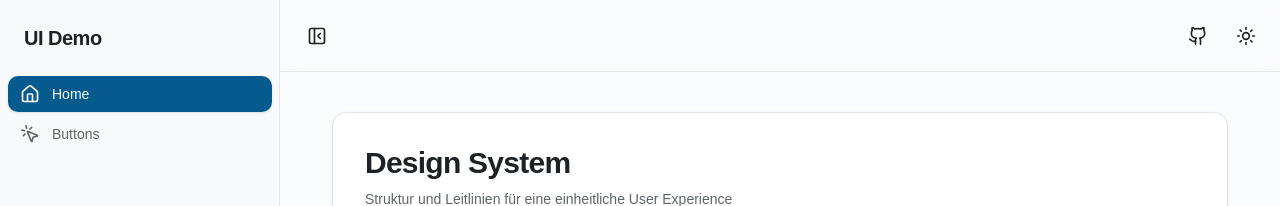
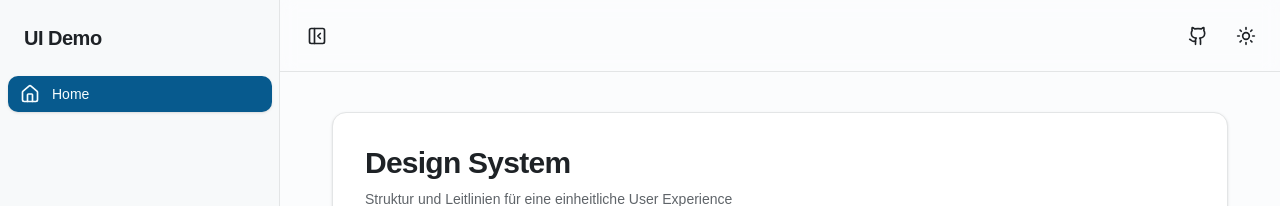
Before and after one commit to stefan8893/ui-demo, a React (Vite) app: page / in a window 1280 px wide. Shown: the top 206 px of the page. Built offline with nearby package versions, Linux system fonts and the light colour scheme.

Commit message:
buttons showcase from sidebar removed

```diff
--- a/src/layout/sidebar-content.tsx
+++ b/src/layout/sidebar-content.tsx
@@ -1,11 +1,11 @@
 import { NavItem } from '@/components/ui/navigation/nav-item'
-import { Settings, MousePointerClick, Home } from 'lucide-react'
+import { Settings, Home } from 'lucide-react'
 
 export function SidebarContent({ isMobile }: { isMobile?: boolean }) {
   return (
-    <div className="flex flex-col h-full text-foreground/70">
+    <div className="text-foreground/70 flex h-full flex-col">
       <div className="p-6">
-        <h2 className="text-xl font-bold tracking-tight text-foreground">
+        <h2 className="text-foreground text-xl font-bold tracking-tight">
           UI Demo
         </h2>
       </div>
@@ -17,15 +17,9 @@ export function SidebarContent({ isMobile }: { isMobile?: boolean }) {
           icon={<Home size={20} />}
           isMobile={isMobile}
         />
-        <NavItem
-          to="/buttons"
-          label="Buttons"
-          icon={<MousePointerClick size={20} />}
-          isMobile={isMobile}
-        />
       </nav>
 
-      <div className="p-4 border-t border-border mt-auto">
+      <div className="border-border mt-auto border-t p-4">
         <NavItem
           to="/settings"
           label="Einstellungen"
```
